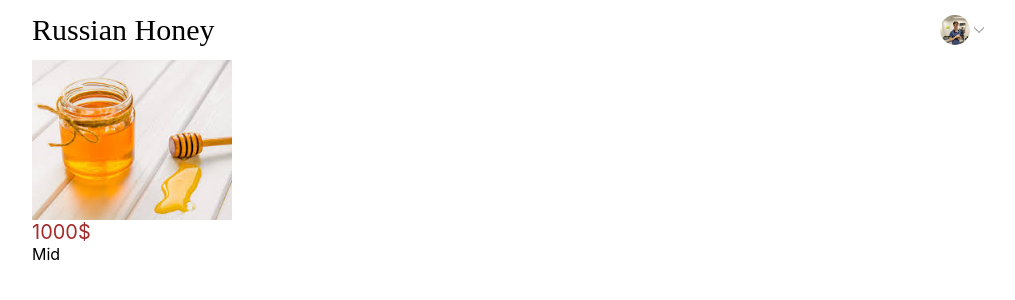
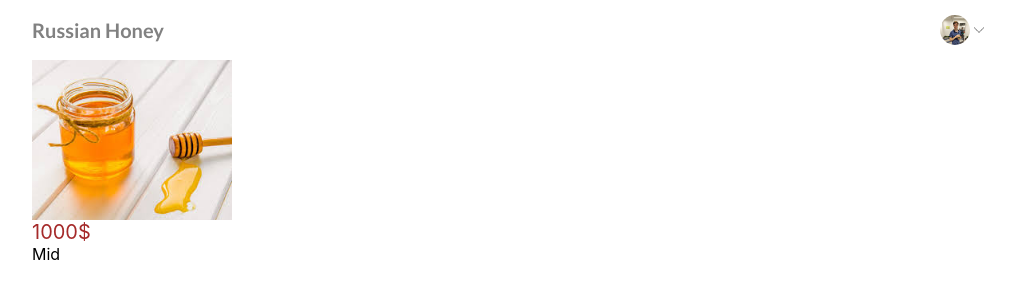
Before and after one commit to Hardelele/e-commerce, a React (Create React App) app: page / in a window 1280 px wide. Shown: the top 300 px of the page, without its empty margins (128-1143 px from the left). Built offline with nearby package versions, Linux system fonts and the light colour scheme.

Commit message:
Make logo a little bit far

```diff
--- a/src/application/components/header/logo/header.logo.css
+++ b/src/application/components/header/logo/header.logo.css
@@ -1,5 +1,5 @@
 .header-logo {
-    font-size: 30px;
-    font-family: 'Dancing Script', cursive;
-    color: #000000;
+    font-size: 20px;
+    font-family: 'Lato', sans-serif;
+    color: #818181;
 }
```
